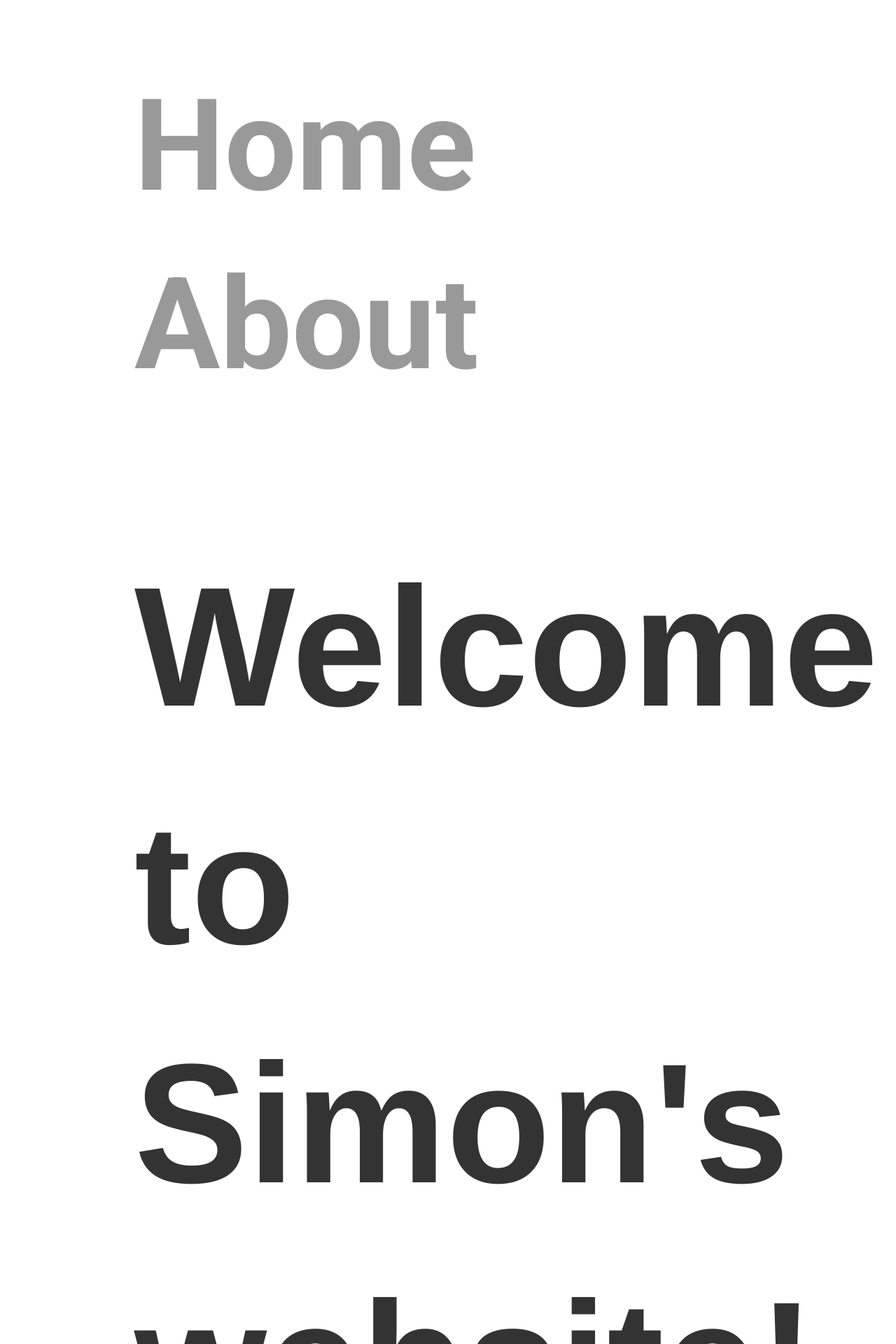
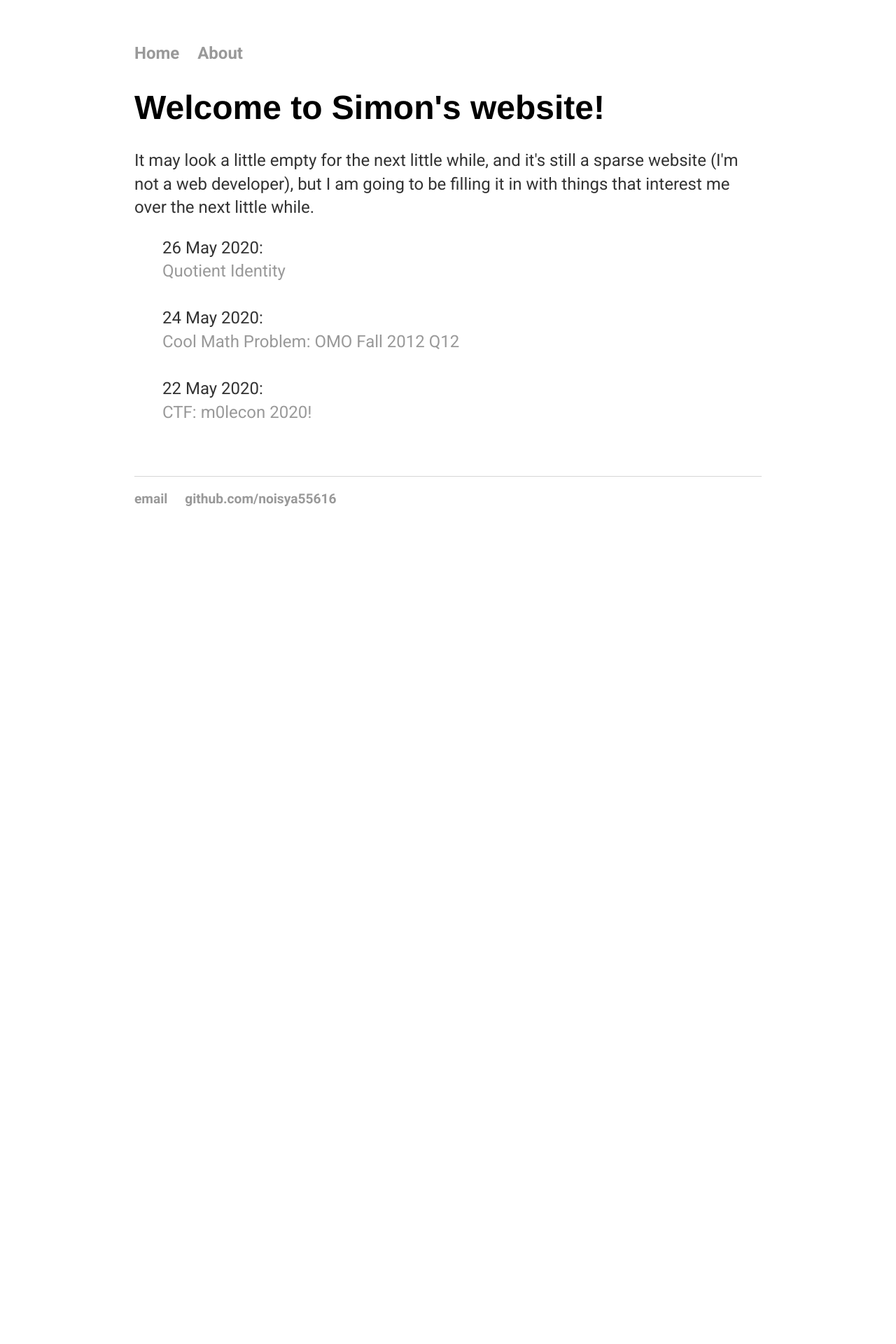
Before and after one commit to shangmingwu/noisya55616.github.io-archive, a Jekyll site: the page built from index.html, in a window 1280 px wide. Shown: the top 1920 px of the page at 70% size. Built offline with Jekyll 4.4.1, drawn with Linux system fonts in a browser that asks for light colours; after the commit the page ends 900 px from its top, so only the background shows below that.

Commit message:
Update main.css

```diff
--- a/css/main.css
+++ b/css/main.css
@@ -1,8 +1,6 @@
 * {
     font-family:'Roboto', 'Helvetica', 'Sans-Serif';
-    font-size: 1.5em;
-    line-height: 1.4em;
-    color: #333;
+
 }
 body {
     margin: 60px auto;
@@ -48,6 +46,12 @@ ul {
     line-height: 1.4em;
     color: #333;
 }
+ul ul{
+	font-family: 'Roboto', 'Helvetica';
+    font-size: 1.5em;
+    line-height: 1.4em;
+    color: #333;
+}
 footer {
 	font-family: 'Roboto', 'Helvetica';
     border-top: 1px solid #d5d5d5;
```
